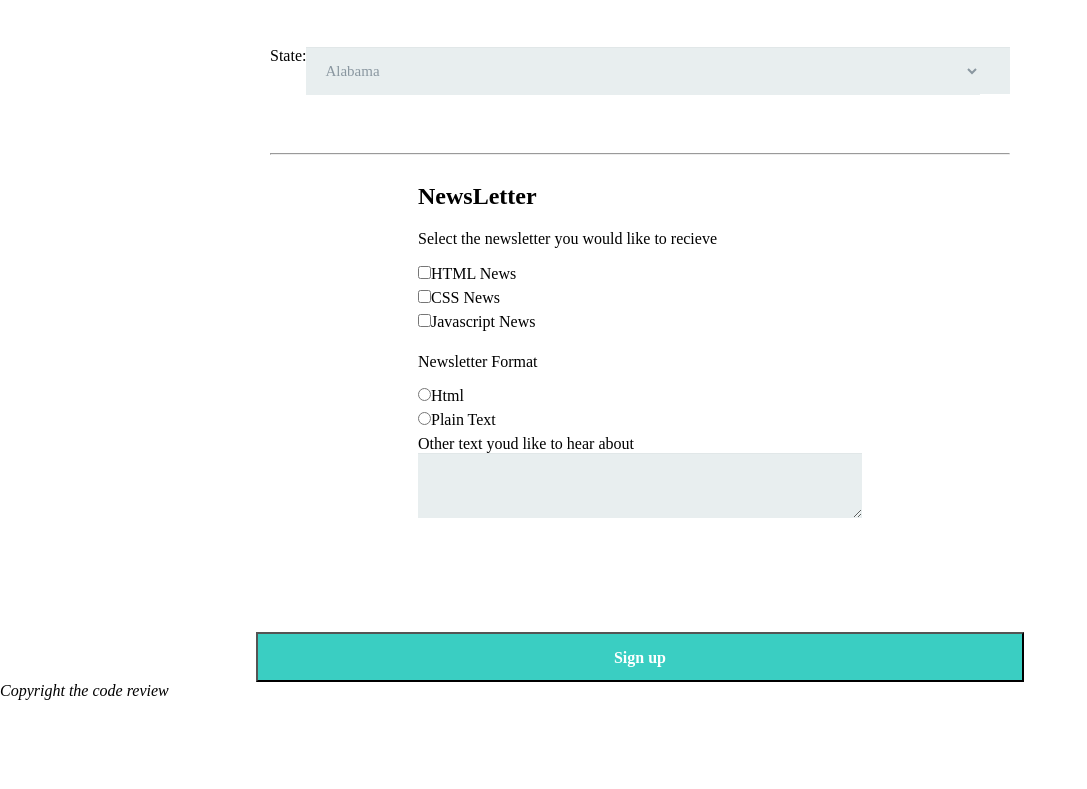
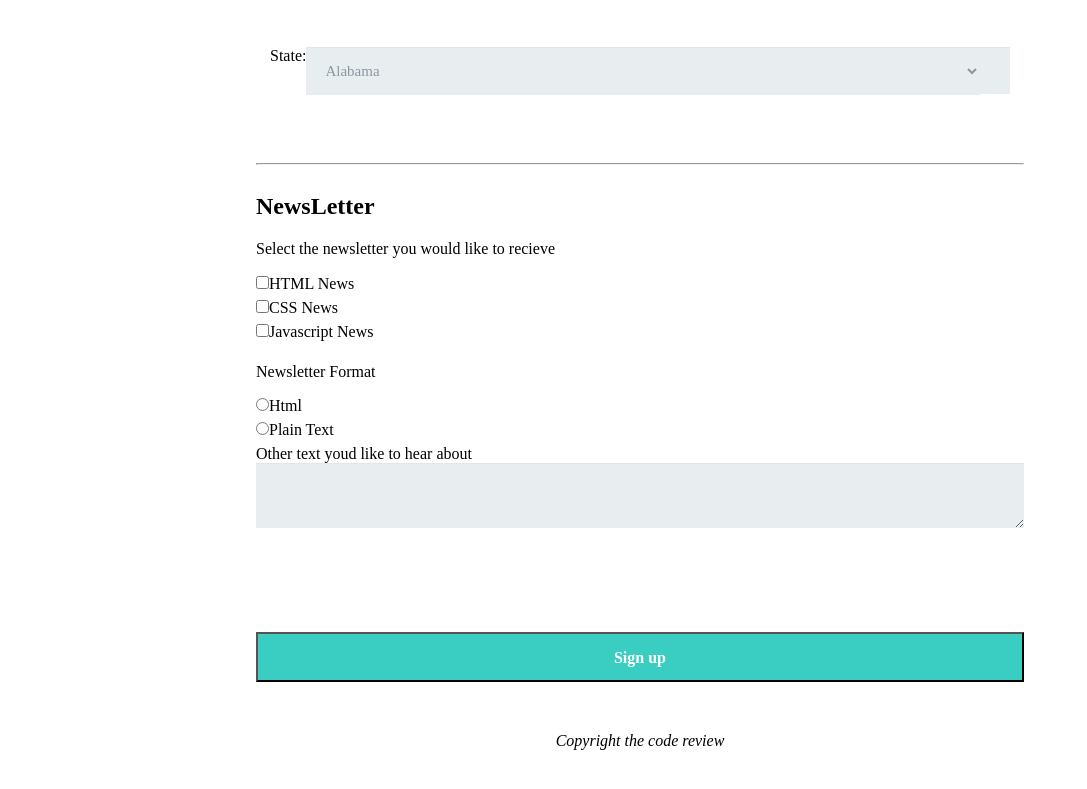
Before and after one commit to tomelsom01/Tech-Degree-project-3, a plain HTML site: page index.html in a window 1280 px wide. Shown: the part 707-1496 px from the top of the page, without its empty margins (0-1087 px from the left). Before the commit the page ends 1408 px from the top, so only its background shows below. Drawn offline with Linux system fonts and the light colour scheme; files that its build step writes are made by us from their sources.

Commit message:
cleaning up layout

```diff
--- a/css/styles.css
+++ b/css/styles.css
@@ -51,8 +51,7 @@ select {
   border: none;
   font-size: 15px;
   height: 50%;
-
-    padding: 15px;
+  padding: 15px;
   width: 100%;
   background-color: #e8eeef;
   color: #8a97a0;
@@ -118,10 +117,15 @@ footer{
     }
 
 
-    form{
-        max-width: 60%;
+    .form{
+        max-width:60%;
         margin: 0 auto;
 
+
+    }
+    .form-1{
+max-width: 60%;
+margin: 0 auto;
 
     }
 
@@ -163,7 +167,7 @@ display: flex;
     width: 100%;
     margin: 0 auto;
     text-align: center;
-
+    margin: 50px 0;
 
 }
 .flex{
@@ -173,4 +177,8 @@ margin-right: auto;
 
 }
 
+#comment{
+max-height: 30%;
 }
+
+}
--- a/index.html
+++ b/index.html
@@ -18,10 +18,10 @@
     <p>Get the latest news on how your code is doing in your inbox</p>
         </header>
 
-
-        <form action="index.html" method="post" class="clearfix">
+<section class="form">
+        <form action="index.html" method="post">
                 <hr>
-            <fieldset class="wrap clearfix">
+            <fieldset>
             <h2>
                 Contact Information
             </h2>
@@ -81,8 +81,8 @@
                     <input type="text" id="zip-code"><br>
                     </div>
                 </section>
-
-
+            </section>
+    <section class="form-1">
             <hr>
         </form>
         <form action="index.html" method="post">
@@ -107,9 +107,9 @@
             </fieldset>
         </div>
 <input class="btn" type="submit" value="Sign up">
-
-<footer>
-    <cite class="copyright">Copyright the code review</cite>
+</section>
+<footer class="copyright">
+    <cite>Copyright the code review</cite>
 </footer>
 
 </form>
```
